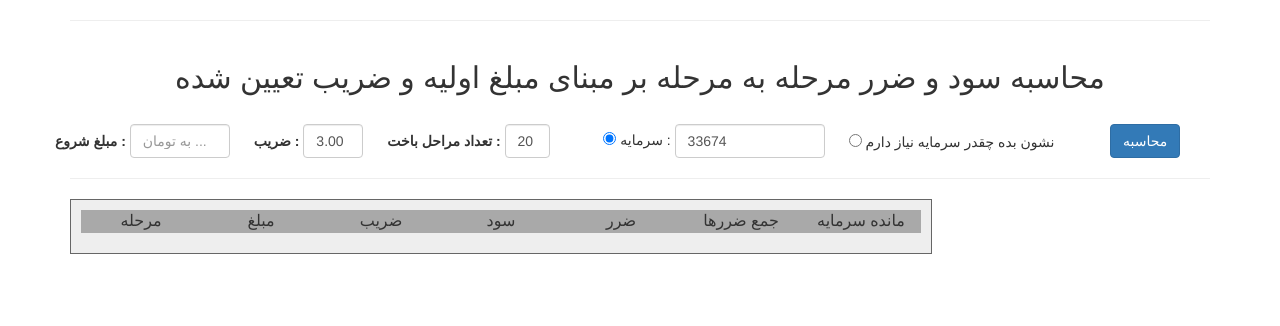
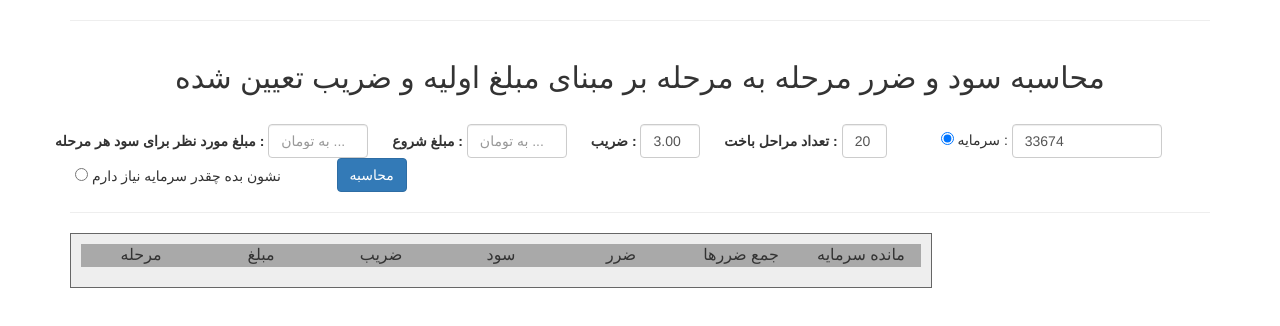
Before and after one commit to babakmem47/CalculateProfit, a plain HTML site: page index.html in a window 1280 px wide. Drawn offline with Linux system fonts and the light colour scheme.

Commit message:
97/9/12 11:57

```diff
--- a/index.html
+++ b/index.html
@@ -24,33 +24,41 @@
 
         <div class="row" style="text-align: center;">
             <h2>محاسبه سود و ضرر مرحله به مرحله بر مبنای مبلغ اولیه و ضریب تعیین شده </h2>
-            <br/>
+            <br />
         </div>
 
         <div class="row">
             <form class="form-inline" method="dialog">
                 <div class="form-group">
-                    <label class="control-label" for="InitialBet">مبلغ شروع :</label>
-                    <input type="text" class="form-control" style="width: 100px; background-color: white;" id="InitialBet" placeholder="به تومان ...">
+                    <label class="control-label" for="InitialBet">مبلغ مورد نظر برای سود هر مرحله :</label>
+                    <input type="text" class="form-control" style="width: 100px; background-color: white;" id="WantedProfit"
+                        placeholder="به تومان ...">
+                </div>
+
+                <div class="form-group">
+                    <label class="control-label" for="InitialBet" style="padding-left: 20px;">مبلغ شروع :</label>
+                    <input type="text" class="form-control" style="width: 100px; background-color: white;" id="InitialBet"
+                        placeholder="به تومان ...">
                 </div>
 
                 <div class="form-group">
                     <label class="control-label" for="Index" style="padding-left: 20px;">ضریب :</label>
-                    <input type="text" class="form-control" style="width: 60px; background-color: white;" id="Index" placeholder="ضریب..." value="3.00">
+                    <input type="text" class="form-control" style="width: 60px; background-color: white;" id="Index"
+                        placeholder="ضریب..." value="3.00">
                 </div>
 
                 <div class="form-group">
                     <label class="control-label" for="Index" style="padding-left: 20px;">تعداد مراحل باخت :</label>
-                    <input type="text" class="form-control" style="width: 45px; background-color: white;" id="Level" placeholder="تعداد مراحل..."
-                        value="20">
+                    <input type="text" class="form-control" style="width: 45px; background-color: white;" id="Level"
+                        placeholder="تعداد مراحل..." value="20">
                 </div>
 
                 <div class="radio" style="padding-left: 50px;">
                     <label>
                         <input type="radio" name="InterestRadio" checked> سرمایه :
                     </label>
-                    <input type="text" class="form-control" style="width: 150px; background-color: white;" id="Interest" placeholder="مبلغ سرمایه..."
-                        value="33674">
+                    <input type="text" class="form-control" style="width: 150px; background-color: white;" id="Interest"
+                        placeholder="مبلغ سرمایه..." value="33674">
                 </div>
                 <div class="radio" style="padding-left: 20px;">
                     <label>
--- a/myjs.js
+++ b/myjs.js
@@ -37,6 +37,9 @@ function Calculate() {
 }
 
 function DisplayInDivTable(level, bet, index, profit, loose, loosesSum, remainInterest) {
+
+    //ClearDivTable();
+
     var colorOfBet;
     var colorOfInterest = "green";
     var burst = 0;
@@ -58,3 +61,12 @@ function DisplayInDivTable(level, bet, index, profit, loose, loosesSum, remainIn
             </div>";
     $(x).insertBefore(firstDiv);
 }
+
+function ClearDivTable() {
+    var rowCounts = document.getElementsByClassName("divRow").length;
+    var i = 2;
+    while (i < rowCounts) {
+        document.getElementsByClassName("divRow")[i].remove();
+        i++;
+    }
+}
```
